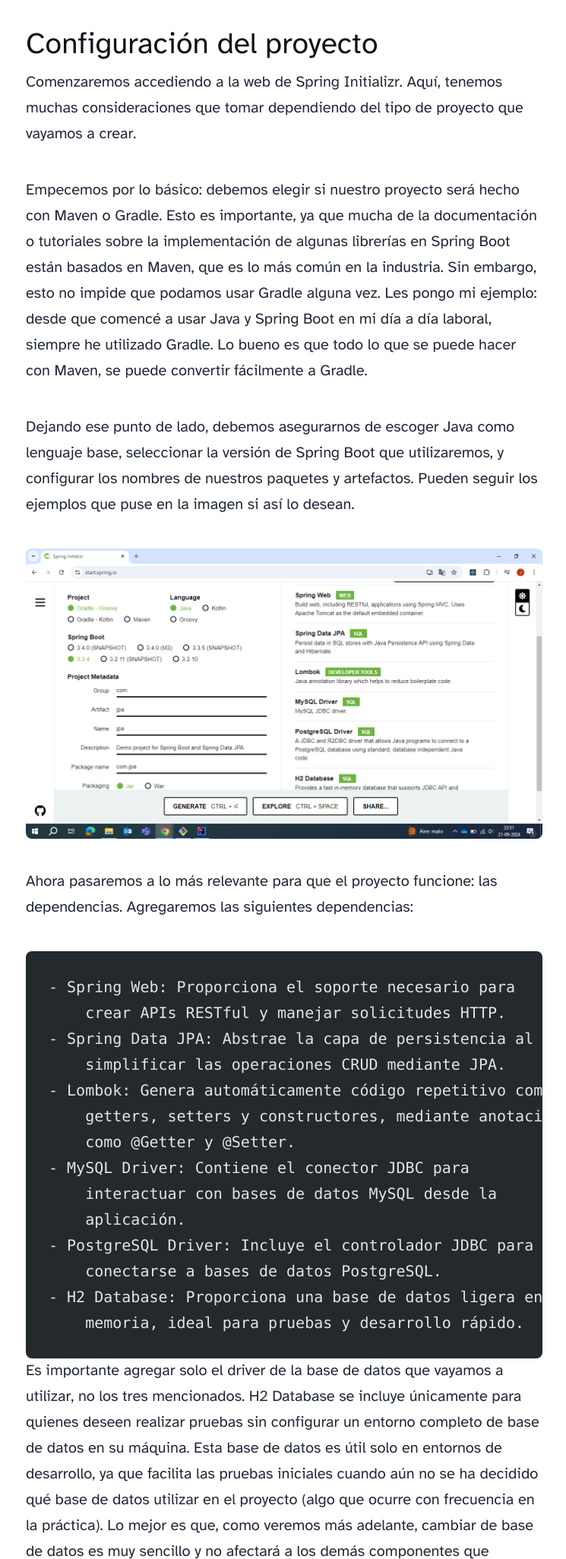
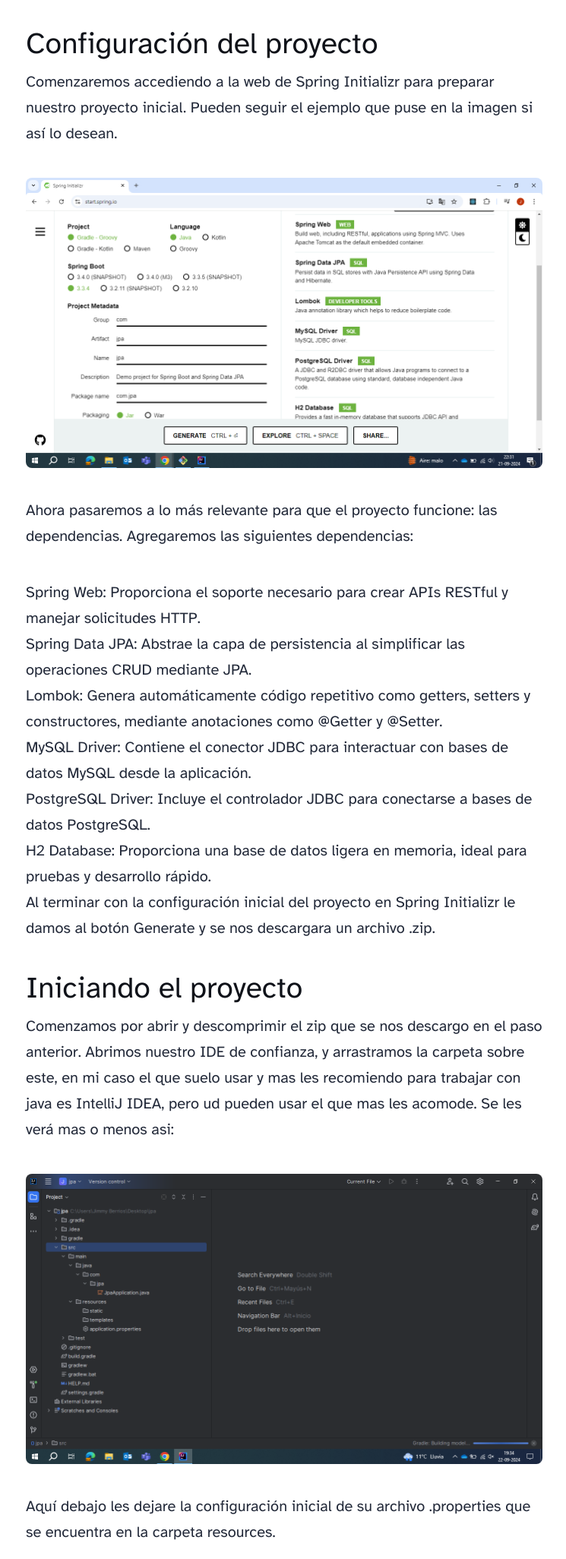
Before and after one commit to JBerriosG/jimmy-dev-blog, an Astro site: page /blog/dev/spring-data-jpa in a window 1280 px wide. Shown: the part 2539-4591 px from the top of the page at 76% size, without its empty margins (246-991 px from the left). Built offline with nearby package versions, Linux system fonts and the light colour scheme; Astro itself is replaced by a stand-in of ours.

Commit message:
Se agregan nuevas imagenes y se renderiza la lista de manera correcta

````diff
--- a/src/content/blog/spring-data-jpa.md
+++ b/src/content/blog/spring-data-jpa.md
@@ -19,16 +19,12 @@
 
 ### Configuración del proyecto
 
-Comenzaremos accediendo a la web de [Spring Initializr](https://start.spring.io/). Aquí, tenemos muchas consideraciones que tomar dependiendo del tipo de proyecto que vayamos a crear.
-
-Empecemos por lo básico: debemos elegir si nuestro proyecto será hecho con Maven o Gradle. Esto es importante, ya que mucha de la documentación o tutoriales sobre la implementación de algunas librerías en Spring Boot están basados en Maven, que es lo más común en la industria. Sin embargo, esto no impide que podamos usar Gradle alguna vez. Les pongo mi ejemplo: desde que comencé a usar Java y Spring Boot en mi día a día laboral, siempre he utilizado Gradle. Lo bueno es que todo lo que se puede hacer con Maven, se puede convertir fácilmente a Gradle.
-
-Dejando ese punto de lado, debemos asegurarnos de escoger Java como lenguaje base, seleccionar la versión de Spring Boot que utilizaremos, y configurar los nombres de nuestros paquetes y artefactos. Pueden seguir los ejemplos que puse en la imagen si así lo desean.
+Comenzaremos accediendo a la web de [Spring Initializr](https://start.spring.io/) para preparar nuestro proyecto inicial. Pueden seguir el ejemplo que puse en la imagen si así lo desean.
 
 ![Spring Initializr](/spring-1.png)
 
 Ahora pasaremos a lo más relevante para que el proyecto funcione: las dependencias. Agregaremos las siguientes dependencias:
-```markdown
+
 - Spring Web: Proporciona el soporte necesario para
     crear APIs RESTful y manejar solicitudes HTTP.
 - Spring Data JPA: Abstrae la capa de persistencia al
@@ -43,6 +39,17 @@
     conectarse a bases de datos PostgreSQL.
 - H2 Database: Proporciona una base de datos ligera en
     memoria, ideal para pruebas y desarrollo rápido.
-```
 
-Es importante agregar solo el driver de la base de datos que vayamos a utilizar, no los tres mencionados. H2 Database se incluye únicamente para quienes deseen realizar pruebas sin configurar un entorno completo de base de datos en su máquina. Esta base de datos es útil solo en entornos de desarrollo, ya que facilita las pruebas iniciales cuando aún no se ha decidido qué base de datos utilizar en el proyecto (algo que ocurre con frecuencia en la práctica). Lo mejor es que, como veremos más adelante, cambiar de base de datos es muy sencillo y no afectará a los demás componentes que desarrollemos.
+Al terminar con la configuración inicial del proyecto en Spring Initializr le damos al botón Generate y se nos descargara un archivo .zip.
+
+### Iniciando el proyecto
+
+Comenzamos por abrir y descomprimir el zip que se nos descargo en el paso anterior. Abrimos nuestro IDE de confianza, y arrastramos la carpeta sobre este, en mi caso el que suelo usar y mas les recomiendo para trabajar con java es IntelliJ IDEA, pero ud pueden usar el que mas les acomode. Se les verá mas o menos asi:
+
+![IntelliJ IDEA](/spring-2.png)
+
+Aquí debajo les dejare la configuración inicial de su archivo .properties que se encuentra en la carpeta resources.
+
+![Archivo properties](/spring-3.png)
+
+Siguiendo las configuraciones de la imagen tendran su aplicacion de springboot conectada a una base de datos en memoria, al momento echar a correr la aplicacion de springboot podremos acceder a la interfaz grafica de H2 a traves del siguiente link [http://localhost:8080/h2-console](http://localhost:8080/h2-console), gracias a esto podremos ver las tablas y los datos de manera mas comoda.
````
Also changed, not shown: public/spring-2.png (added), public/spring-3.png (added).
